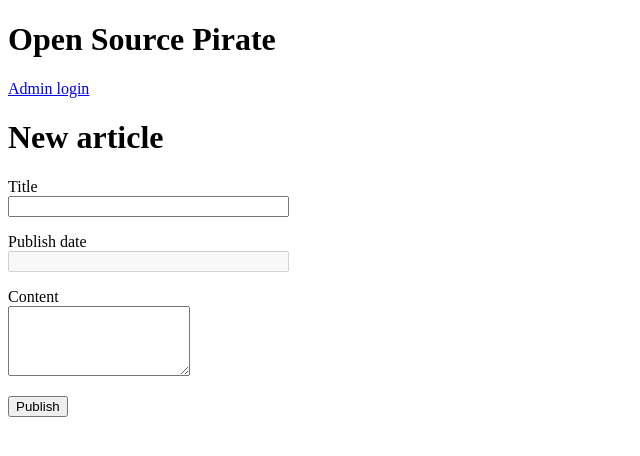
After one commit to Almighty42/Open-Source-Pirate, a Flask app: template app/admin/templates/new.jinja in a window 1280 px wide. The commit adds this page. Shown: the top 456 px of the page, without its empty margins (0-640 px from the left). Run offline with Flask 3, Linux system fonts and the light colour scheme; the template is opened without the code that fills it: values that come from a table or form of the project are taken from there, others are empty.

Commit message:
Base.jinja now detects if user is logged in and shows appropriate login/logout links. Also started working on /new API for adding new articles to the json DB.

```diff
--- a/app/admin/forms.py
+++ b/app/admin/forms.py
@@ -1,6 +1,6 @@
 from flask_wtf import FlaskForm
-from wtforms import PasswordField, SubmitField
-from wtforms.validators import DataRequired, ValidationError
+from wtforms import PasswordField, StringField, SubmitField, TextAreaField
+from wtforms.validators import DataRequired, Length, ValidationError
 
 def validate_password(field):
     if field.data != 'pass123':
@@ -9,3 +9,9 @@ def validate_password(field):
 class LoginForm(FlaskForm):
     password = PasswordField('Password', validators=[DataRequired(), lambda form, field: validate_password(field)])
     submit = SubmitField('Sign in')
+
+class ArticleForm(FlaskForm):
+    title = StringField('Title', validators=[DataRequired(), Length(min=6)])
+    pub_date = StringField('Publish date')
+    content = TextAreaField('Content', validators=[DataRequired(), Length(min=50)])
+    submit = SubmitField('Publish')
--- a/app/admin/templates/dashboard.jinja
+++ b/app/admin/templates/dashboard.jinja
@@ -1,6 +1,6 @@
 {% extends "/base.jinja" %}
 {% block content %}
-    <a href="#">Add new</a>
+    <a href="/new">Add new</a>
     <div class="articles">
         {% for article in articles %}
             <div class="article">
--- /dev/null
+++ b/app/admin/templates/new.jinja
@@ -0,0 +1,29 @@
+{% extends "./base.jinja" %}
+{% block content %}
+    <h1>New article</h1>
+    <form action="" method="post" novalidate>
+        {{ form.hidden_tag() }}
+        <p>
+            {{ form.title.label }}
+            <br>
+            {{ form.title(size=32) }}
+            <br>
+            {% for error in form.title.errors %}<span style="color: red;">[{{ error }}]</span>{% endfor %}
+        </p>
+        <p>
+            {{ form.pub_date.label }}
+            <br>
+            {{ form.pub_date(size=32, disabled=True) }}
+            <br>
+            {% for error in form.pub_date.errors %}<span style="color: red;">[{{ error }}]</span>{% endfor %}
+        </p>
+        <p>
+            {{ form.content.label }}
+            <br>
+            {{ form.content(size=48, style="height: 64px;") }}
+            <br>
+            {% for error in form.content.errors %}<span style="color: red;">[{{ error }}]</span>{% endfor %}
+        </p>
+        <p>{{ form.submit() }}</p>
+    </form>
+{% endblock %}
--- a/app/main/templates/base.jinja
+++ b/app/main/templates/base.jinja
@@ -19,7 +19,12 @@
                     </ul>
                 {% endif %}
             {% endwith %}
-            <a href="/login">Admin login</a>
+            {% if is_auth %}
+                <a href="/logout">Admin logout</a>
+                <a href="/dashboard">Dashboard</a>
+            {% else %}
+                <a href="/login">Admin login</a>
+            {% endif %}
             {% block content %}{% endblock %}
         </body>
     </html>
```
Also changed, not shown: app/admin/routes.py (+22 -7 lines), app/main/routes.py (+5 -2 lines).
